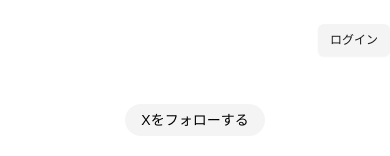
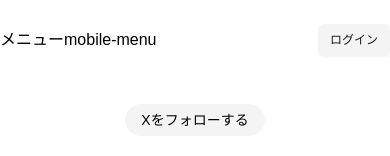
Before and after one commit to bbbyk105/post-writer-webapp, a Next.js app: page / in a window 390 px wide. Shown: the top 156 px of the page. Built offline with nearby package versions, Linux system fonts and the light colour scheme.

Commit message:
mobileNav

```diff
--- a/components/main-nav.tsx
+++ b/components/main-nav.tsx
@@ -1,6 +1,9 @@
+"use client"
+
 import { NavItem } from "@/types/index.d";
 import Link from "next/link";
-import { ReactNode } from "react";
+import { ReactNode, useState } from "react";
+import MobileNav from "./mobile-nav";
 
 interface MainNavProps {
   items?: NavItem[];
@@ -8,6 +11,9 @@
 }
 
 export default function MainNav({ items }: MainNavProps) {
+const [showMobileMenu, setShowMobileMenu] = useState<boolean>(true);
+
+
   return (
     <div className="flex items-center md:gap-10">
       <Link href={"/"} className="hidden md:flex items-center space-x-2">
@@ -24,6 +30,15 @@
             </Link>
           ))}
       </nav>
+      <button>
+        <span
+          className="md:hidden"
+          onClick={()=> setShowMobileMenu(!showMobileMenu)}
+        >
+          メニュー</span>
+      </button>
+      {showMobileMenu && <MobileNav />}
+
     </div>
   );
 }
--- /dev/null
+++ b/components/mobile-nav.tsx
@@ -0,0 +1,7 @@
+export default function MobileNav() {
+    return (
+        <div>
+            <div>mobile-menu</div>
+        </div>
+    )
+}
```
